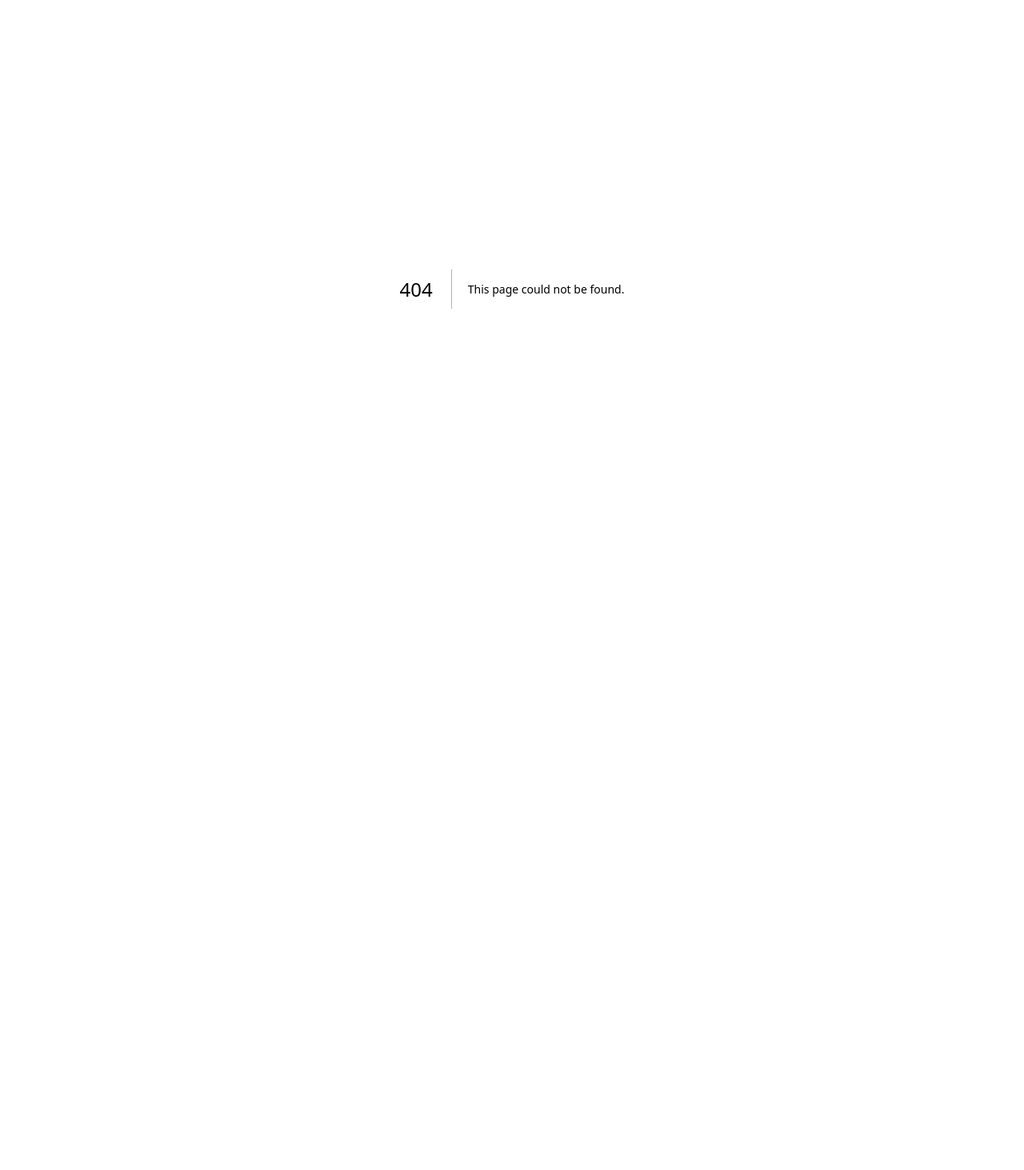
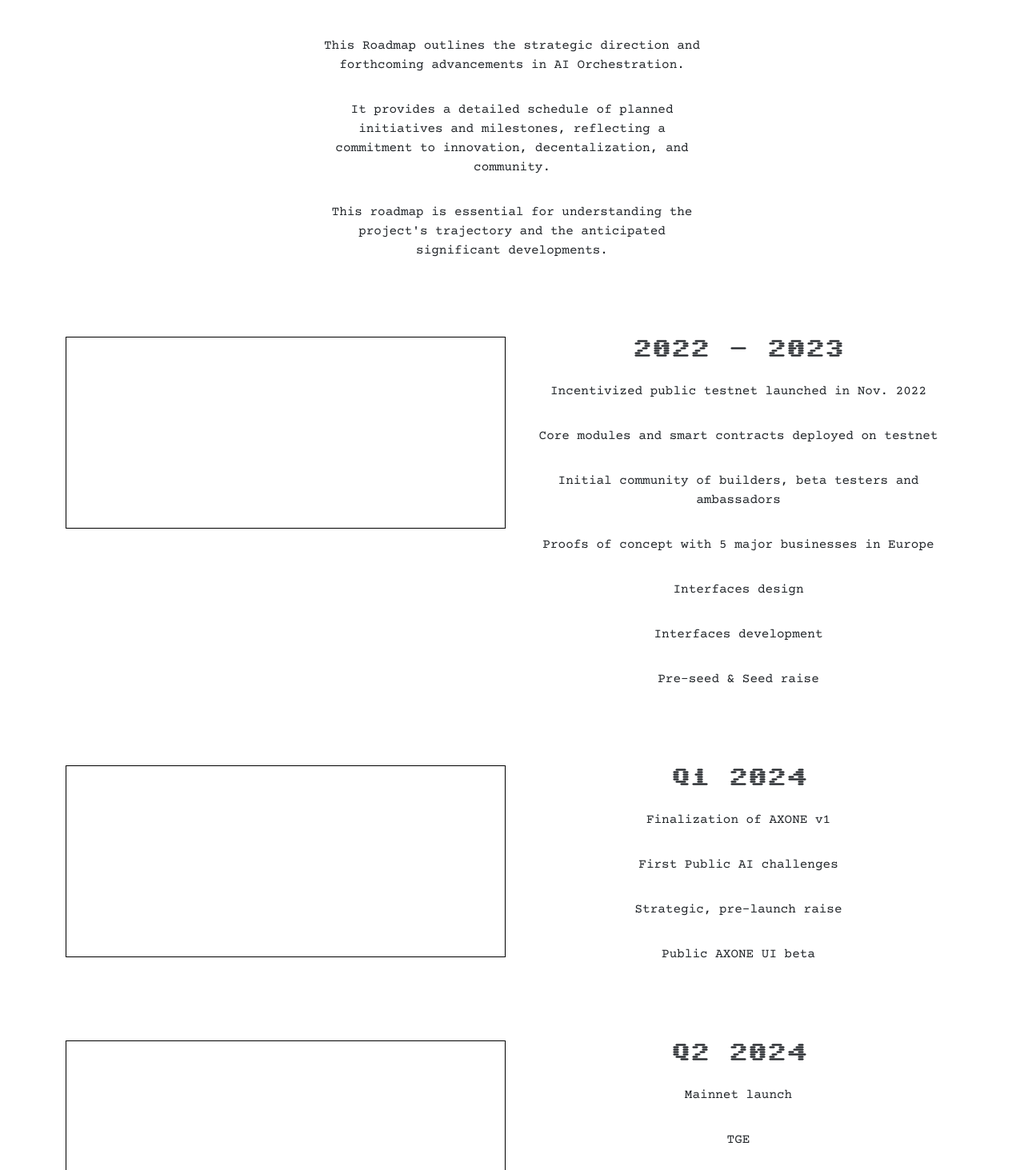
Before and after one commit to axone-protocol/website, a Next.js app: page /roadmap in a window 1280 px wide. Before the commit this address had no page. Shown: the part 147-1610 px from the top of the page at 80% size. Before the commit the page ends 956 px from the top, so only its background shows below. Built offline with nearby package versions, Linux system fonts and the light colour scheme.

Commit message:
roadmap sections: introduction, last years, Q1 2024, Q2 2024

```diff
--- /dev/null
+++ b/app/lib/utils.ts
@@ -0,0 +1,5 @@
+export const homeSectionImageClass =
+  "w-1/2 sm:w-auto md:w-3/4 lg:w-2/3 xl:w-1/2";
+
+export const roadmapSectionImageClass =
+  "h-60 w-1/2 border border-black sm:w-full";
--- /dev/null
+++ b/app/roadmap/page.tsx
@@ -0,0 +1,15 @@
+import IntroductionSection from "app/ui/roadmap/introduction/section";
+import LastYearsSection from "app/ui/roadmap/lastYears/section";
+import Q12024Section from "app/ui/roadmap/Q12024/section";
+import Q22024Section from "app/ui/roadmap/Q22024/section";
+
+export default function Roadmap() {
+  return (
+    <>
+      <IntroductionSection />
+      <LastYearsSection />
+      <Q12024Section />
+      <Q22024Section />
+    </>
+  );
+}
--- /dev/null
+++ b/app/ui/roadmap/Q12024/section.tsx
@@ -0,0 +1,21 @@
+import SectionWithImage from "app/components/sectionWithImage";
+import { roadmapSectionImageClass } from "app/lib/utils";
+
+export default function Q12024Section() {
+  return (
+    <SectionWithImage
+      title={{ text: "Q1 2024", size: "lg" }}
+      textAlign="center"
+      alignContent="top"
+      image={{
+        component: <div className={roadmapSectionImageClass} />,
+        position: "left",
+      }}
+    >
+      <p>Finalization of AXONE v1</p>
+      <p>First Public AI challenges</p>
+      <p>Strategic, pre-launch raise</p>
+      <p>Public AXONE UI beta</p>
+    </SectionWithImage>
+  );
+}
--- /dev/null
+++ b/app/ui/roadmap/Q22024/section.tsx
@@ -0,0 +1,24 @@
+import SectionWithImage from "app/components/sectionWithImage";
+import { roadmapSectionImageClass } from "app/lib/utils";
+
+export default function Q22024Section() {
+  return (
+    <SectionWithImage
+      title={{
+        text: "Q2 2024",
+        size: "lg",
+      }}
+      textAlign="center"
+      alignContent="top"
+      image={{
+        component: <div className={roadmapSectionImageClass} />,
+        position: "right",
+      }}
+    >
+      <p>Mainnet launch</p>
+      <p>TGE</p>
+      <p>CEX listings</p>
+      <p>IBC connexions to the Cosmos ecosystem & beyond</p>
+    </SectionWithImage>
+  );
+}
--- /dev/null
+++ b/app/ui/roadmap/introduction/section.tsx
@@ -0,0 +1,27 @@
+import Section from "app/components/section";
+
+export default function IntroductionSection() {
+  return (
+    <Section
+      title={{
+        text: "Axone Roadmap",
+        size: "xl",
+      }}
+      textAlign="center"
+      padding
+    >
+      <p>
+        This Roadmap outlines the strategic direction and forthcoming
+        advancements in AI Orchestration.
+      </p>
+      <p>
+        It provides a detailed schedule of planned initiatives and milestones,
+        reflecting a commitment to innovation, decentalization, and community.
+      </p>
+      <p>
+        This roadmap is essential for understanding the {"project's"} trajectory
+        and the anticipated significant developments.
+      </p>
+    </Section>
+  );
+}
--- /dev/null
+++ b/app/ui/roadmap/lastYears/section.tsx
@@ -0,0 +1,24 @@
+import SectionWithImage from "app/components/sectionWithImage";
+import { roadmapSectionImageClass } from "app/lib/utils";
+
+export default function LastYearsSection() {
+  return (
+    <SectionWithImage
+      title={{ text: "2022 - 2023", size: "lg" }}
+      textAlign="center"
+      alignContent="top"
+      image={{
+        component: <div className={roadmapSectionImageClass} />,
+        position: "right",
+      }}
+    >
+      <p>Incentivized public testnet launched in Nov. 2022</p>
+      <p>Core modules and smart contracts deployed on testnet</p>
+      <p>Initial community of builders, beta testers and ambassadors</p>
+      <p>Proofs of concept with 5 major businesses in Europe</p>
+      <p>Interfaces design</p>
+      <p>Interfaces development</p>
+      <p>Pre-seed & Seed raise</p>
+    </SectionWithImage>
+  );
+}
```
